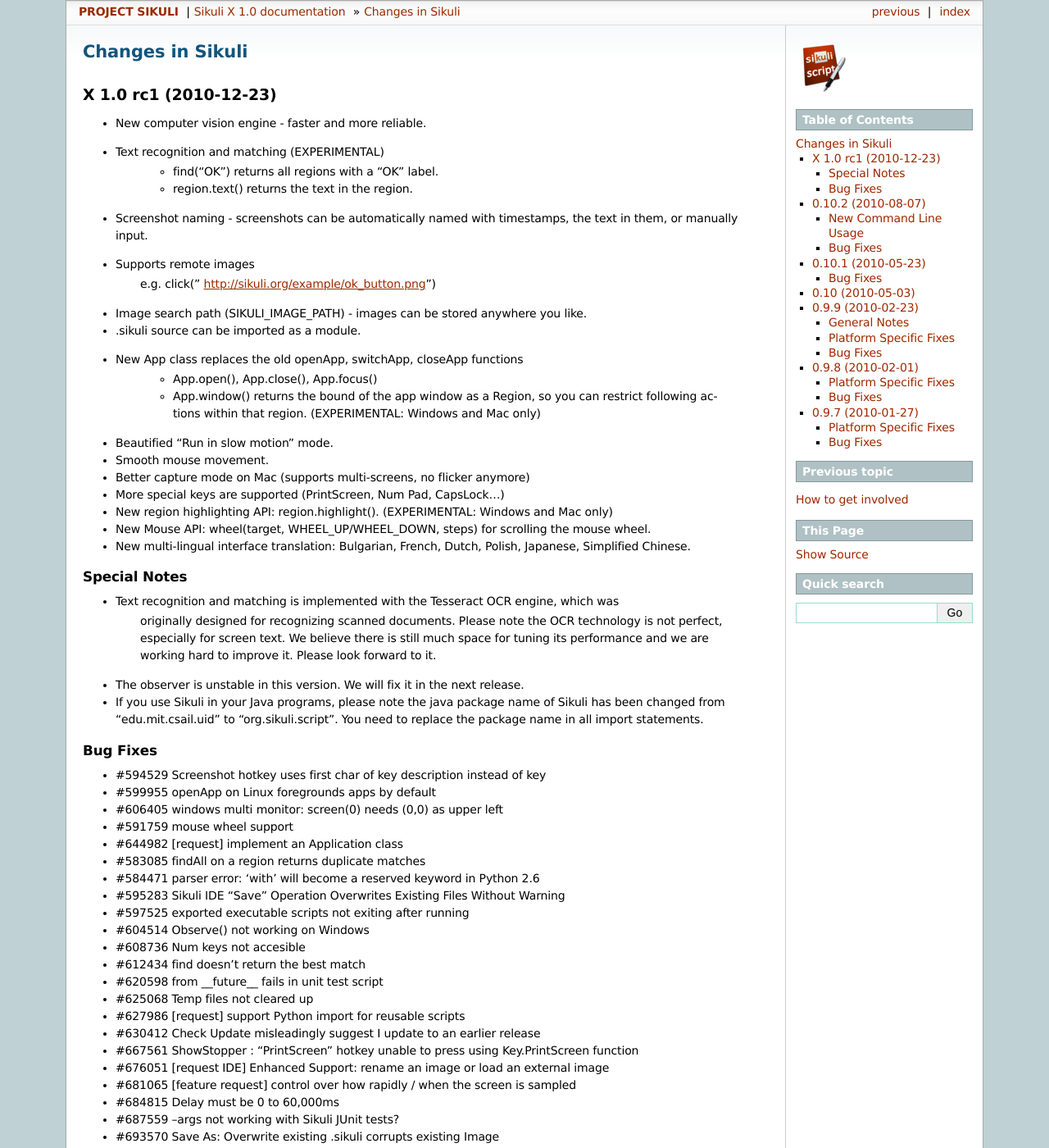
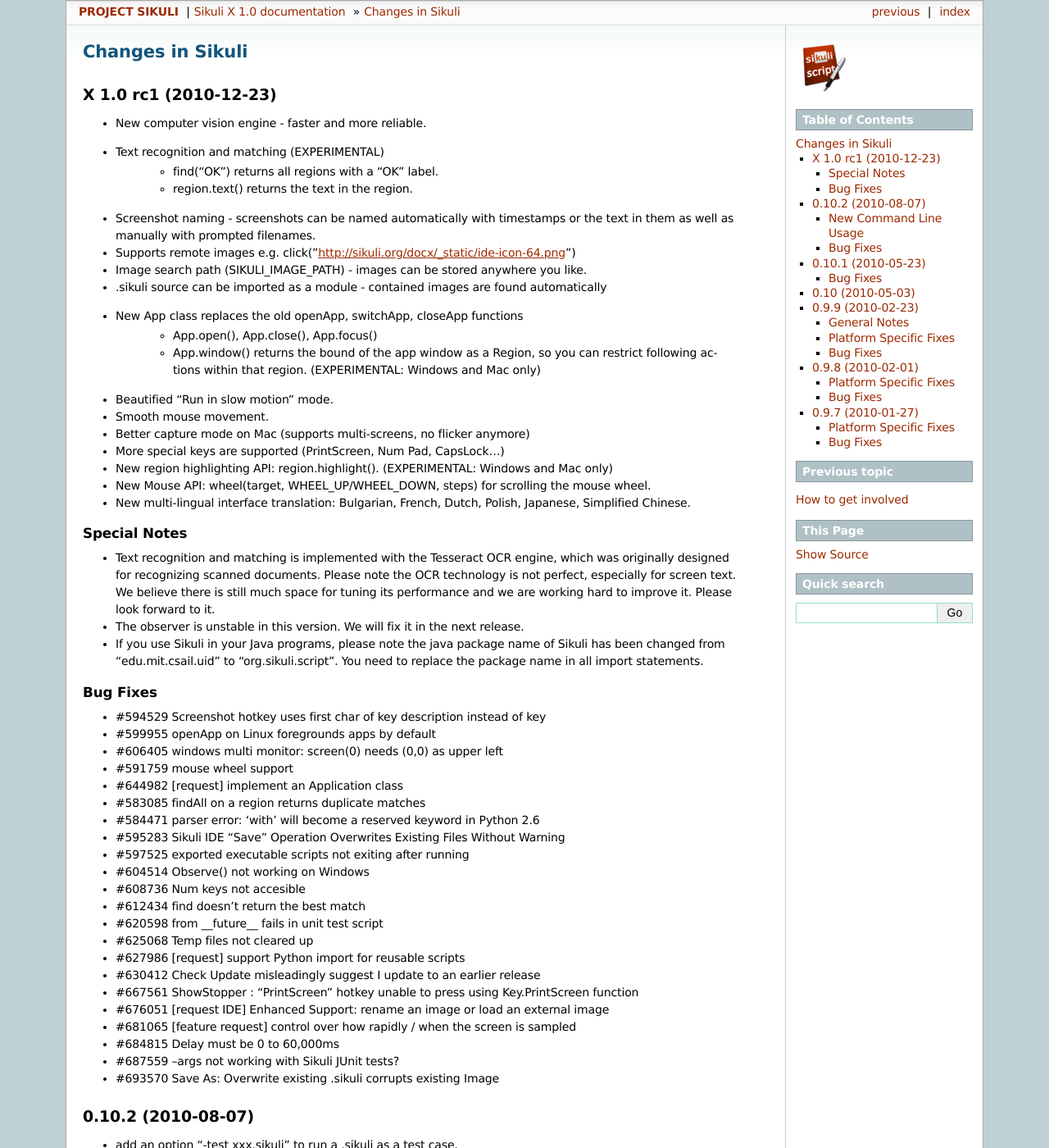
Before and after one commit to sikuli/sikuli, a Sphinx documentation site: the page built from docs/source/changes.rst, in a window 1280 px wide and 1400 px high. Shown: the whole window at 82% size. Built offline with Sphinx 7.4.7, drawn with Linux system fonts in a browser that asks for light colours; some of the changed text lies outside the part shown.

```diff
--- a/docs/source/changes.rst
+++ b/docs/source/changes.rst
@@ -8,11 +8,10 @@ X 1.0 rc1 (2010-12-23)
 * Text recognition and matching (EXPERIMENTAL)
    * find("OK") returns all regions with a "OK" label.
    * region.text() returns the text in the region.
-* Screenshot naming - screenshots can be automatically named with timestamps, the text in them, or manually input.
-* Supports remote images
-     e.g. click(" http://sikuli.org/example/ok_button.png")
+* Screenshot naming - screenshots can be named automatically with timestamps or the text in them as well as manually with prompted filenames.
+* Supports remote images e.g. click("http://sikuli.org/docx/_static/ide-icon-64.png")
 * Image search path (SIKULI_IMAGE_PATH) - images can be stored anywhere you like.
-* .sikuli source can be imported as a module.
+* .sikuli source can be imported as a module - contained images are found automatically
 * New App class replaces the old openApp, switchApp, closeApp functions
    * App.open(), App.close(), App.focus()
    * App.window() returns the bound of the app window as a Region, so you can restrict following actions within that region. (EXPERIMENTAL: Windows and Mac only)
@@ -28,9 +27,9 @@ Special Notes
 ^^^^^^^^^^^^^
 
 * Text recognition and matching is implemented with the Tesseract OCR engine, which was
-   originally designed for recognizing scanned documents. Please note the OCR technology
-   is not perfect, especially for screen text. We believe there is still much space for tuning its
-   performance and we are working hard to improve it. Please look forward to it.
+  originally designed for recognizing scanned documents. Please note the OCR technology
+  is not perfect, especially for screen text. We believe there is still much space for tuning its
+  performance and we are working hard to improve it. Please look forward to it.
 
 * The observer is unstable in this version. We will fix it in the next release.
 
@@ -65,26 +64,26 @@ Bug Fixes
 0.10.2 (2010-08-07)
 -------------------
 
- * add an option "-test xxx.sikuli" to run a .sikuli as a test case.
- * add an option "-s" to output runtime errors to stderr instead of popping up a message box.
- * Sikuli-IDE.bat uses 32bit JRE automatically on Windows x64 (Thanks Brian Creation's patch)
- * fixed inline images overlapping on code
- * fixed unsatisfied linking error (Sikuli-IDE.exe) on Windows x64
- * the path to Sikuli scripts can have non-roman characters on Mac and Linux now (Thanks for niknah's idea)
- * fixed a critical memory leak issue (Thanks for niknah's patch)
- * fixed png pattern parsing failure (Thanks Timothy Fridey's patch)
- * fixed Korean IDE i18n resources
- * fixed the default width of the unit test panel, the default height of the console panel
+* add an option "-test xxx.sikuli" to run a .sikuli as a test case.
+* add an option "-s" to output runtime errors to stderr instead of popping up a message box.
+* Sikuli-IDE.bat uses 32bit JRE automatically on Windows x64 (Thanks Brian Creation's patch)
+* fixed inline images overlapping on code
+* fixed unsatisfied linking error (Sikuli-IDE.exe) on Windows x64
+* the path to Sikuli scripts can have non-roman characters on Mac and Linux now (Thanks for niknah's idea)
+* fixed a critical memory leak issue (Thanks for niknah's patch)
+* fixed png pattern parsing failure (Thanks Timothy Fridey's patch)
+* fixed Korean IDE i18n resources
+* fixed the default width of the unit test panel, the default height of the console panel
 
 New Command Line Usage
 ^^^^^^^^^^^^^^^^^^^^^^
 
-usage: Sikuli-IDE [--args <arguments>] [-h] [-r <sikuli-file>] [-s] [-t <sikuli-test-case>]
-     --args <arguments> specify the arguments passed to Jython's sys.argv
- -h,--help print this help message
- -r, --run <sikuli-file> run .sikuli or .skl file
- -s,--stderr print runtime errors to stderr instead of popping up a message box
- -t,--test <sikuli-test-case> run .sikuli as a unit test case with junit's text UI runner
+ Sikuli-IDE [--args <arguments>] [-h] [-r <sikuli-file>] [-s] [-t <sikuli-test-case>]
+  | --args <arguments> specify the arguments passed to Jython's sys.argv
+  | -h,--help print this help message
+  | -r, --run <sikuli-file> run .sikuli or .skl file
+  | -s,--stderr print runtime errors to stderr instead of popping up a message box
+  | -t,--test <sikuli-test-case> run .sikuli as a unit test case with junit's text UI runner
 
 Bug Fixes
 ^^^^^^^^^
@@ -114,10 +113,10 @@ Bug Fixes
   * Screen capturing: CTRL-SHIFT-2
 * Add command line options to Sikuli IDE.
 
-usage: Sikuli-IDE [--args <arguments>] [-h] [-r <sikuli-file>]
-     --args <arguments> specify the arguments passed to Jython's sys.argv
- -h,--help print this help message
- -r,--run <sikuli-file> run .sikuli or .skl file
+  Usage: Sikuli-IDE [--args <arguments>] [-h] [-r <sikuli-file>]
+   | --args <arguments> specify the arguments passed to Jython's sys.argv
+   | -h,--help print this help message
+   | -r,--run <sikuli-file> run .sikuli or .skl file
 
 Bug Fixes
 ^^^^^^^^^
```
